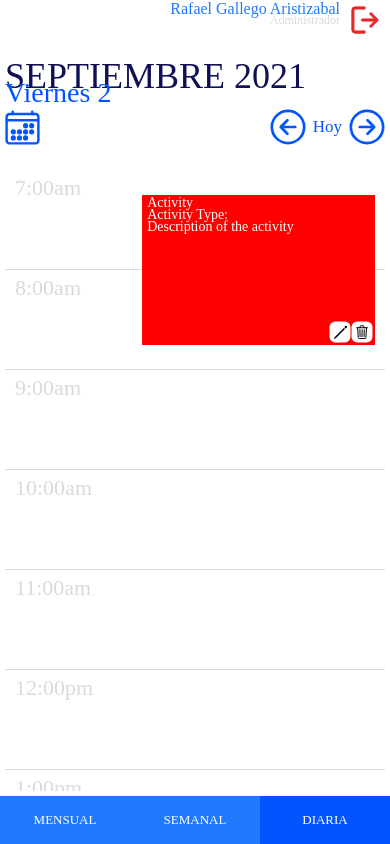
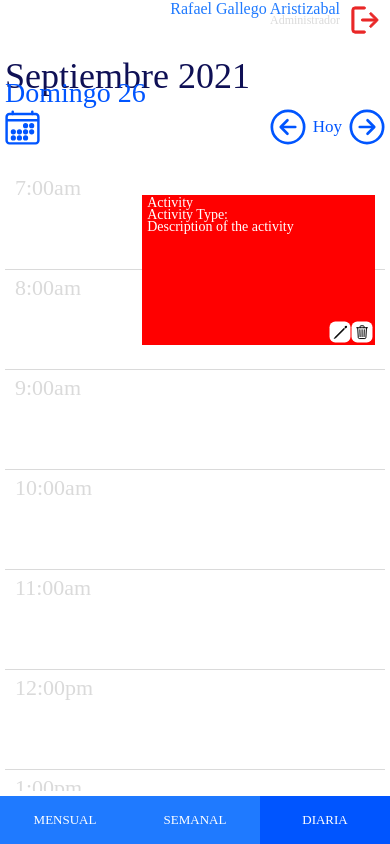
Before and after one commit to rafag0729/planner-mobile, a React Native app: screen /DailyScreen in a window 390 px wide. Built offline with nearby package versions, Linux system fonts and the light colour scheme.

Commit message:
SV - Adding updated date DailyScreen headers

```diff
--- /dev/null
+++ b/src/components/DateHeaders.tsx
@@ -0,0 +1,51 @@
+import React, { useContext, useEffect, useState } from 'react';
+import { StyleSheet, Text, View } from 'react-native';
+
+import { AppContext } from '../context/AppContext';
+import { DateSpecs } from '../interfaces/appInterfaces';
+import { getDateSpecs } from '../helpers/helpersManager';
+import { colors, fontFamily } from '../styles/generalStyles';
+
+
+
+
+export const DateHeaders = () => {
+
+    const { daySelected } = useContext(AppContext)
+    const [ date, setDate] = useState<DateSpecs>( getDateSpecs( new Date() ))
+
+    useEffect(() => {
+
+        const { day, dayName, month, year } = getDateSpecs( daySelected );
+        setDate({
+            ...date,
+            day,
+            dayName,
+            month,
+            year
+        })
+
+    }, [daySelected])
+
+    return (
+        <View>
+            <Text style={ styles.mainTextHead }>{ date.month } { date.year }</Text>
+            <Text style={ styles.subTextHead }>{ date.dayName } { date.day }</Text>
+        </View>
+    )
+}
+
+const styles = StyleSheet.create({
+    mainTextHead: {
+        fontSize: 36,
+        color: colors.darkBlue,
+        fontFamily: fontFamily.bold,
+        marginTop: 10
+    },
+    subTextHead: {
+        marginTop: -20,
+        fontSize: 28,
+        fontFamily: fontFamily.bold,
+        color: colors.primaryBlue
+    },
+});
--- /dev/null
+++ b/src/data/dateTimeData.tsx
@@ -0,0 +1,4 @@
+export const months: string[] = ['Enero', 'Febrero', 'Marzo', 'Abril', 'Mayo', 'Junio', 'Julio',
+'Agosto', 'Septiembre', 'Octubre', 'Noviembre', 'Diciembre',]
+
+export const daysOfWeek: string[] = ['Domingo', 'Lunes', 'Martes', 'Miércoles', 'Jueves', 'Viernes', 'Sábado']
--- /dev/null
+++ b/src/helpers/getDateSpecs.tsx
@@ -0,0 +1,19 @@
+import { daysOfWeek, months } from '../data/dateTimeData';
+import { DateSpecs } from '../interfaces/appInterfaces';
+
+
+export const getDateSpecs = ( date: Date): DateSpecs => {
+
+    const day = date.getDate();
+    const dayName = daysOfWeek[date.getDay()];
+    const month = months[date.getMonth()];
+    const year = date.getFullYear();
+
+    return {
+        day,
+        dayName,
+        month,
+        year
+    }
+
+}
--- /dev/null
+++ b/src/helpers/helpersManager.tsx
@@ -0,0 +1,5 @@
+import { getDateSpecs } from "./getDateSpecs";
+
+export {
+    getDateSpecs
+}
--- a/src/screens/DailyScreen.tsx
+++ b/src/screens/DailyScreen.tsx
@@ -1,6 +1,7 @@
 import React from 'react';
 import { ScrollView, StyleSheet, Text, View } from 'react-native';
-import { DateNavigation, Activity } from '../shared/componentsManager';
+
+import { DateHeaders, DateNavigation, Activity } from '../shared/componentsManager';
 import { colors, fontFamily } from '../styles/generalStyles';
 
 
@@ -11,9 +12,7 @@ export const DailyScreen = () => {
     return (
         <View style={{ flex: 1, padding: 5}}>
 
-            {/* Text Header */}
-            <Text style={ styles.mainTextHead }>SEPTIEMBRE 2021</Text>
-            <Text style={ styles.subTextHead }>Viernes 2</Text>
+            <DateHeaders />
 
             <DateNavigation />
 
@@ -108,18 +107,6 @@ export const DailyScreen = () => {
 }
 
 const styles = StyleSheet.create({
-    mainTextHead: {
-        fontSize: 36,
-        color: colors.darkBlue,
-        fontFamily: fontFamily.bold,
-        marginTop: 10
-    },
-    subTextHead: {
-        marginTop: -20,
-        fontSize: 28,
-        fontFamily: fontFamily.bold,
-        color: colors.primaryBlue
-    },
 
     calendarHourContainer: {
         height: 100,
--- a/src/shared/componentsManager.tsx
+++ b/src/shared/componentsManager.tsx
@@ -1,10 +1,13 @@
 import { Header } from "../components/Header"
 import { Activity } from '../components/Activity';
 import { DateNavigation } from "../components/DateNavigation";
+import { DateHeaders } from '../components/DateHeaders';
+
 
 
 export {
     Header,
+    DateHeaders,
     DateNavigation,
     Activity
 }
```
Also changed, not shown: src/interfaces/appInterfaces.tsx (+9 -0 lines).
